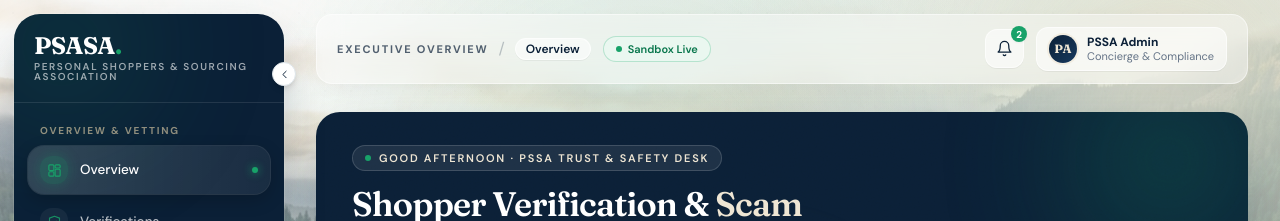
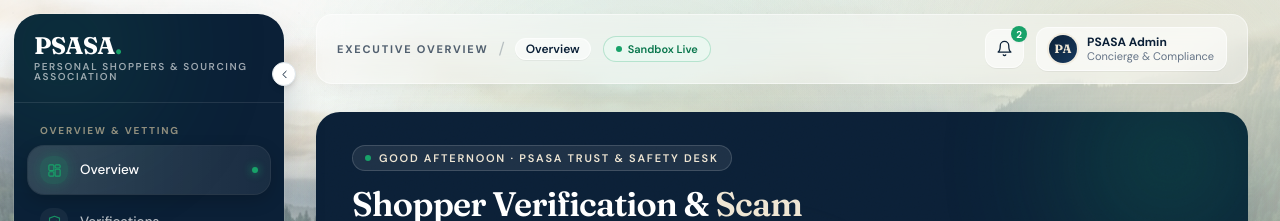
Before and after one commit to Edhost-Pty-Ltd/pssa-admin-dashboard, a React (Vite) app: page /admin in a window 1280 px wide. Shown: the top 221 px of the page. Built offline with nearby package versions, Linux system fonts and the light colour scheme; no server answers.

Commit message:
Update admin content from PSSA to PSASA

```diff
--- a/src/components/layout/AdminLayout.tsx
+++ b/src/components/layout/AdminLayout.tsx
@@ -163,7 +163,7 @@ function SidebarContent({
         {collapsed ? (
           <Link
             to="/admin"
-            onMouseEnter={(e) => showTooltip(e, "PSSA Operations")}
+            onMouseEnter={(e) => showTooltip(e, "PSASA Operations")}
             onMouseLeave={hideTooltip}
             className="flex h-10 w-10 items-center justify-center rounded-2xl bg-gradient-to-br from-white/14 to-white/4 font-display text-xl font-bold text-white ring-1 ring-white/15 transition hover:scale-105 hover:ring-green/50"
             aria-label="PSASA Admin home"
@@ -485,7 +485,7 @@ export function AdminLayout() {
                   PA
                 </div>
                 <div className="hidden text-left leading-tight sm:block">
-                  <p className="text-xs font-bold text-navy">PSSA Admin</p>
+                  <p className="text-xs font-bold text-navy">PSASA Admin</p>
                   <p className="text-[11px] text-muted">Concierge &amp; Compliance</p>
                 </div>
               </div>
--- a/src/index.css
+++ b/src/index.css
@@ -3479,8 +3479,8 @@ td small {
 }
 
 /* ==========================================================================
-   PSSA Admin Dashboard — Chic Editorial & Responsive Ambient Layer
-   Strictly preserves PSSA palette: Navy (#0b2037), Emerald (#18a269), Sand (#efe6d4)
+   PSASA Admin Dashboard — Chic Editorial & Responsive Ambient Layer
+   Strictly preserves PSASA palette: Navy (#0b2037), Emerald (#18a269), Sand (#efe6d4)
    ========================================================================== */
 
 @keyframes pageEnter {
@@ -3546,7 +3546,7 @@ td small {
     0 1px 2px rgba(11, 32, 55, 0.04);
 }
 
-/* Editorial luxury glass & motion tokens (aligned with PSSA landing page) */
+/* Editorial luxury glass & motion tokens (aligned with PSASA landing page) */
 .glass-panel {
   background: rgb(255 255 255 / 0.82);
   backdrop-filter: blur(18px) saturate(1.25);
--- a/src/lib/adminApi.ts
+++ b/src/lib/adminApi.ts
@@ -31,7 +31,7 @@ import { api } from "./api";
 /**
  * Safe frontend isolation flag:
  * - true  => uses in-memory mock data so the admin dashboard can be edited & tested without backend dependencies.
- * - false => routes calls to the PSSA backend via src/lib/api.ts.
+ * - false => routes calls to the PSASA backend via src/lib/api.ts.
  */
 export const USE_MOCK_API = import.meta.env.VITE_USE_MOCK_API !== "false";
 
--- a/src/pages/Listings.tsx
+++ b/src/pages/Listings.tsx
@@ -26,7 +26,7 @@ export default function Listings() {
       <PageHeader
         kicker="Trust & Profiles"
         title="Verified Shopper Profiles"
-        description="Verify that personal shopper specialty profiles and declared sourcing channels comply with PSSA safety policies."
+        description="Verify that personal shopper specialty profiles and declared sourcing channels comply with PSASA safety policies."
       />
 
       <div className="flex flex-wrap gap-1.5">
--- a/src/pages/Login.tsx
+++ b/src/pages/Login.tsx
@@ -50,7 +50,7 @@ export default function Login() {
         </span>
         <h1 className="mt-3 font-display text-3xl font-semibold tracking-tight text-navy">Admin Sign In</h1>
         <p className="mt-1.5 text-xs leading-relaxed text-muted">
-          Frontend sandbox mode: click Sign In to enter the PSSA Admin Dashboard.
+          Frontend sandbox mode: click Sign In to enter the PSASA Admin Dashboard.
         </p>
 
         <div className="mt-6 space-y-4">
--- a/src/pages/Overview.tsx
+++ b/src/pages/Overview.tsx
@@ -153,7 +153,7 @@ export default function Overview() {
           <div className="max-w-2xl">
             <div className="inline-flex items-center gap-2 rounded-full border border-white/15 bg-white/8 px-3 py-1 text-[11px] font-semibold uppercase tracking-[0.16em] text-sand">
               <span className="h-1.5 w-1.5 rounded-full bg-green" />
-              {getGreeting()} · PSSA Trust &amp; Safety Desk
+              {getGreeting()} · PSASA Trust &amp; Safety Desk
             </div>
             <h1 className="mt-3.5 font-display text-2xl font-semibold tracking-tight text-white sm:text-[34px] sm:leading-[1.12]">
               Shopper Verification &amp; <span className="text-sand">Scam Prevention</span>
--- a/src/pages/Settings.tsx
+++ b/src/pages/Settings.tsx
@@ -26,7 +26,7 @@ export default function Settings() {
       <PageHeader
         kicker="Configuration"
         title="Association & API Settings"
-        description="Configure PSSA compliance defaults and inspect the frontend/backend adapter status."
+        description="Configure PSASA compliance defaults and inspect the frontend/backend adapter status."
       />
 
       <div className="grid gap-6 lg:grid-cols-3">
--- a/src/pages/Tutorials.tsx
+++ b/src/pages/Tutorials.tsx
@@ -532,7 +532,7 @@ export default function Tutorials() {
                   <Icon name="play" size={28} className="text-sand" />
                   <p className="mt-2 text-sm font-semibold">Seeded sandbox video placeholder</p>
                   <p className="mt-1 text-xs text-white/60">
-                    Upload a real video file via "Upload Tutorial Video" to preview playback in sandbox mode, or connect the PSSA backend to stream stored videos.
+                    Upload a real video file via "Upload Tutorial Video" to preview playback in sandbox mode, or connect the PSASA backend to stream stored videos.
                   </p>
                 </div>
               )}
```
